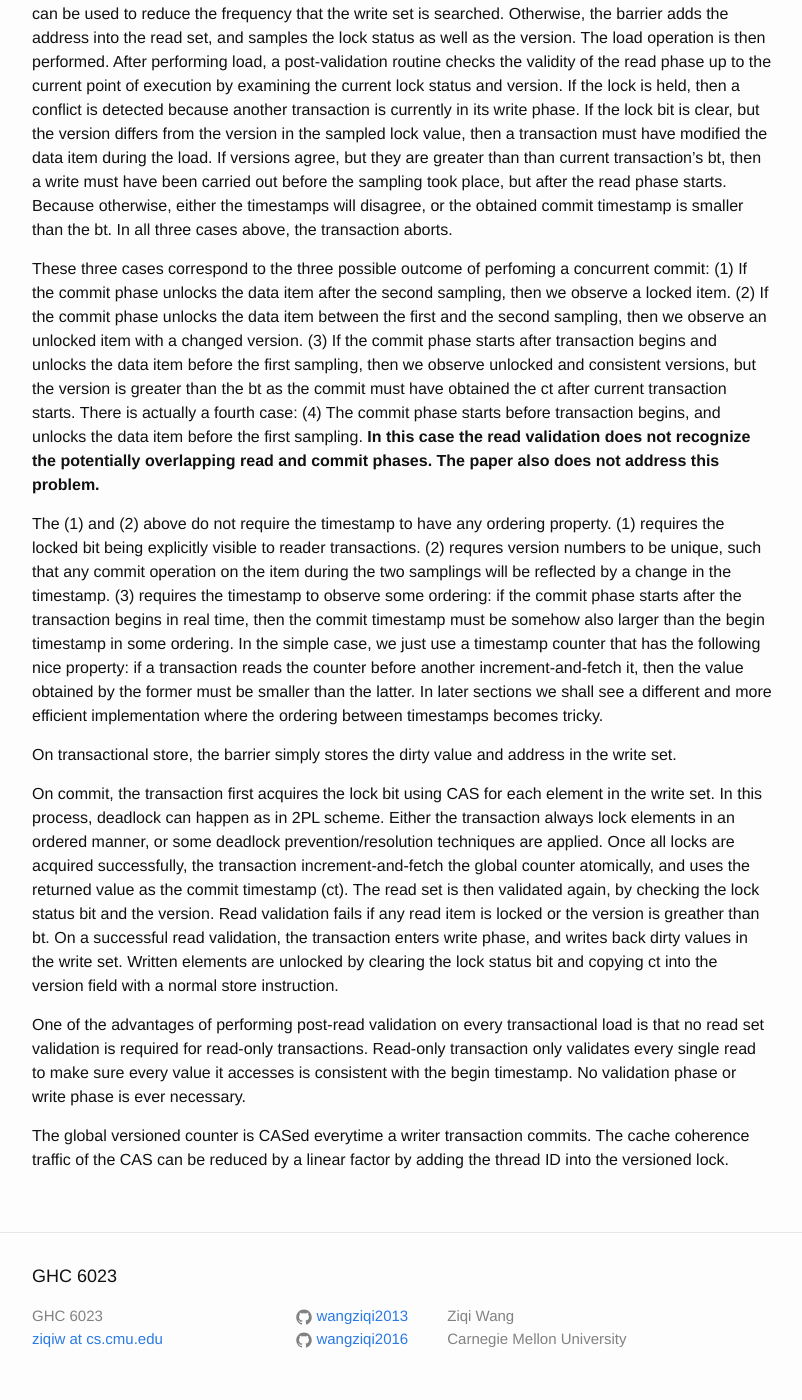
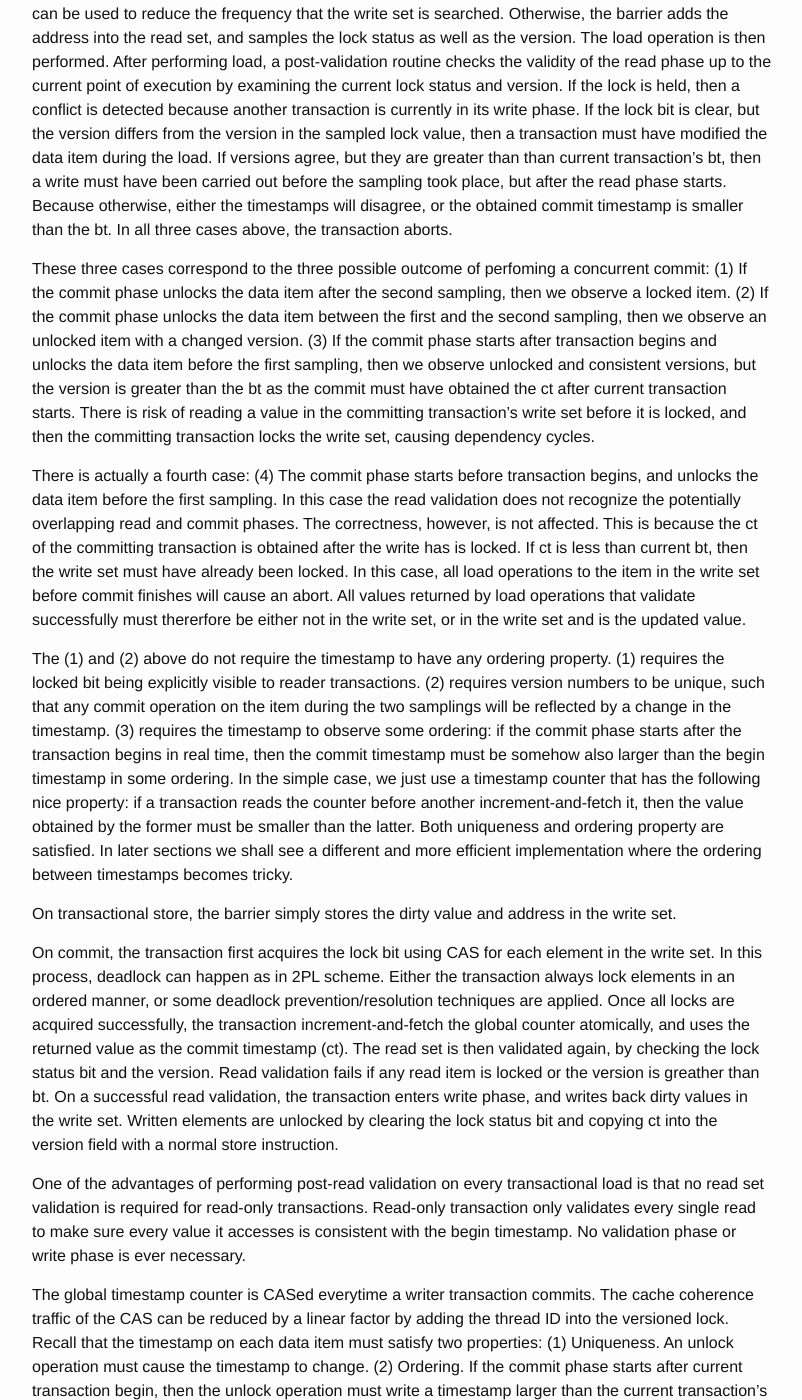
Before and after one commit to wangziqi2013/wangziqi2013.github.io, a Jekyll site: the page built from _posts/2018-03-18-Transactional-Locking-II.markdown, in a window 1280 px wide and 1400 px high, scrolled down 1198 px. Shown: the whole window, without its empty margins (238-1040 px from the left). Built offline with Jekyll 4.4.1, drawn with Linux system fonts in a browser that asks for light colours; some of the changed text lies outside the part shown.

Commit message:
Adding correctness proof

```diff
--- a/_posts/2018-03-18-Transactional-Locking-II.markdown
+++ b/_posts/2018-03-18-Transactional-Locking-II.markdown
@@ -59,19 +59,26 @@ commit phase unlocks the data item between the first and the second sampling, th
 unlocked item with a changed version. (3) If the commit phase starts after transaction begins
 and unlocks the data item before the first sampling, then we observe unlocked and consistent versions,
 but the version is greater than the bt as the commit must have obtained the ct after current transaction starts.
+There is risk of reading a value in the committing transaction's write set before it is locked, and then the
+committing transaction locks the write set, causing dependency cycles.
+
 There is actually a fourth case: (4) The commit phase starts before transaction begins, and unlocks the data item
-before the first sampling. **In this case the read validation does not recognize the potentially overlapping
-read and commit phases. The paper also does not address this problem.**
+before the first sampling. In this case the read validation does not recognize the potentially overlapping
+read and commit phases. The correctness, however, is not affected. This is because the ct of the committing
+transaction is obtained after the write has is locked. If ct is less than current bt, then the write set
+must have already been locked. In this case, all load operations to the item in the write set before
+commit finishes will cause an abort. All values returned by load operations that validate successfully
+must thererfore be either not in the write set, or in the write set and is the updated value.
 
 The (1) and (2) above do not require the timestamp to have any ordering property. (1) requires the locked
-bit being explicitly visible to reader transactions. (2) requres version numbers to be unique, such that any
+bit being explicitly visible to reader transactions. (2) requires version numbers to be unique, such that any
 commit operation on the item during the two samplings will be reflected by a change in the timestamp.
 (3) requires the timestamp to observe some ordering: if the commit phase starts after the transaction begins
 in real time, then the commit timestamp must be somehow also larger than the begin timestamp in some ordering.
 In the simple case, we just use a timestamp counter that has the following nice property: if a transaction
 reads the counter before another increment-and-fetch it, then the value obtained by the former must be smaller
-than the latter. In later sections we shall see a different and more efficient implementation where the
-ordering between timestamps becomes tricky.
+than the latter. Both uniqueness and ordering property are satisfied. In later sections we shall see a different
+and more efficient implementation where the ordering between timestamps becomes tricky.
 
 On transactional store, the barrier simply stores the dirty value and address in the write set.
 
@@ -90,5 +97,8 @@ set validation is required for read-only transactions. Read-only transaction onl
 to make sure every value it accesses is consistent with the begin timestamp. No validation phase or write phase
 is ever necessary.
 
-The global versioned counter is CASed everytime a writer transaction commits. The cache coherence traffic of
-the CAS can be reduced by a linear factor by adding the thread ID into the versioned lock.
+The global timestamp counter is CASed everytime a writer transaction commits. The cache coherence traffic of
+the CAS can be reduced by a linear factor by adding the thread ID into the versioned lock. Recall that the
+timestamp on each data item must satisfy two properties: (1) Uniqueness. An unlock operation must cause
+the timestamp to change. (2) Ordering. If the commit phase starts after current transaction begin, then the
+unlock operation must write a timestamp larger than the current transaction's bt.
```
